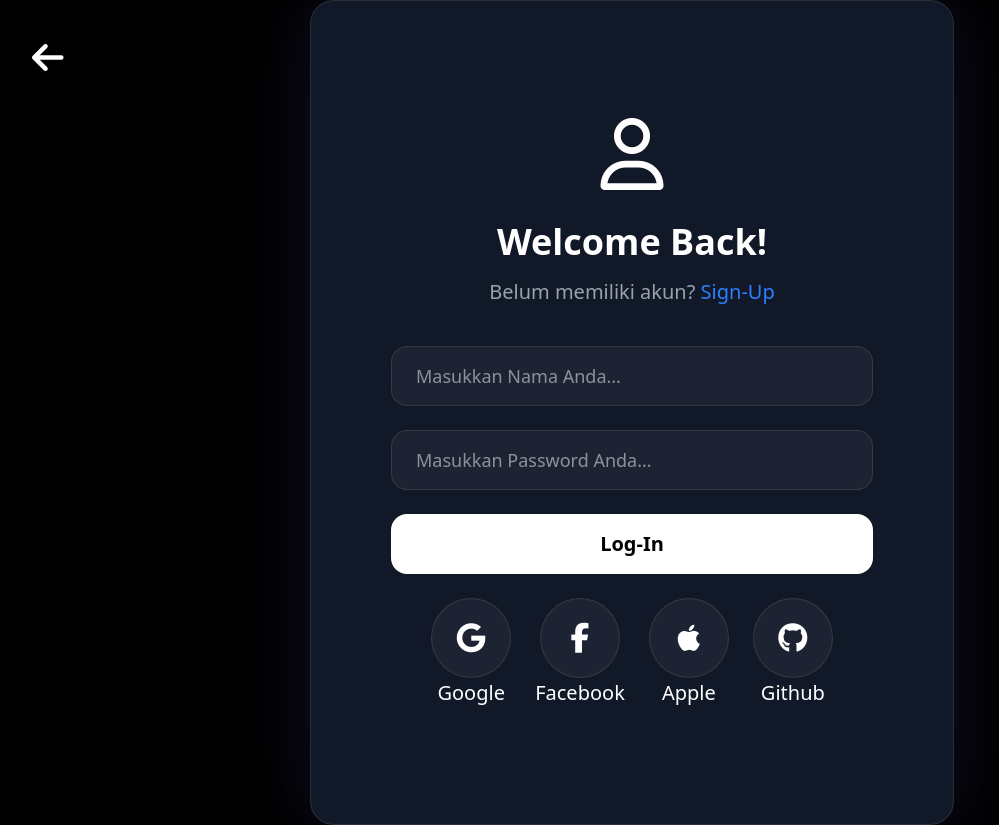
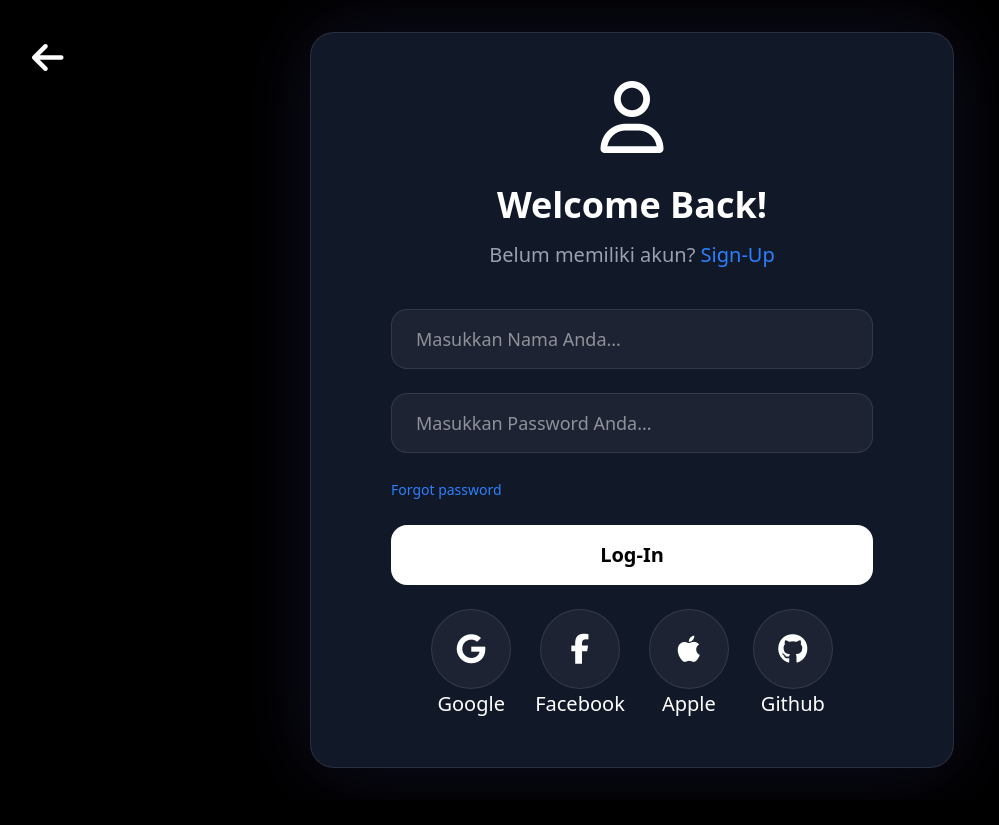
Before and after one commit to lieameed/aspirasi, a PHP site: page /php/login.php in a window 1280 px wide. Shown: the whole page, without its empty margins (8-1007 px from the left). After the commit the page ends 782 px from the top, so only its background shows below. Run offline with PHP 8.4, Linux system fonts and the light colour scheme.

Commit message:
feat: page

```diff
--- a/public/php/homepage.php
+++ b/public/php/homepage.php
@@ -1,7 +1,7 @@
 <!DOCTYPE html>
 <html lang="en">
 <head>
-    <title>Hompeg</title>
+    <title>Hompage</title>
     <link rel="stylesheet" href="https://cdnjs.cloudflare.com/ajax/libs/font-awesome/6.5.1/css/all.min.css">
     <link rel="stylesheet" href="/css/output.css">
 </head>
--- a/public/php/ide.php
+++ b/public/php/ide.php
@@ -23,11 +23,11 @@
 
                 <p class="text-gray-600">|</p>
 
-                <a href="php/login.php">
+                <a href="login.php">
                     <button class="w-[120px] h-[45px] bg-[#6366F1] rounded-xl hover:scale-105 transition-all font-semibold text-white">Log-In</button>
                 </a>
 
-                <a href="php/signup.php">
+                <a href="signup.php">
                     <button class="w-[120px] h-[45px] border-2 border-[#6366F1] text-[#6366F1] rounded-xl hover:scale-105 transition-all font-semibold">Sign-up</button>
                 </a>
             </div>
--- a/public/php/login.php
+++ b/public/php/login.php
@@ -9,7 +9,7 @@
 
     <a href="../index.php"><i class="fa-solid fa-arrow-left text-white absolute top-10 left-10 cursor-pointer text-4xl hover:text-white/10 transition-all"></i></a>
 
-    <form action="" class="w-full max-w-[644px] h-[825px] bg-[#111827] rounded-3xl shadow-[0_0_80px_rgba(99,102,241,0.15)] flex flex-col items-center justify-center border border-white/10">
+    <form action="" class="w-full max-w-[644px] py-12 bg-[#111827] rounded-3xl shadow-[0_0_80px_rgba(99,102,241,0.15)] flex flex-col items-center justify-center border border-white/10">
 
         <a href="homepage.php" class="inline-block">
             <i class="fa-regular fa-user text-7xl text-white mb-8"></i>
@@ -17,7 +17,7 @@
 
         <div class="text-center mb-10">
             <h1 class="text-white text-4xl font-bold mb-4">Welcome Back!</h1>
-            <p class="text-gray-400 text-xl">Belum memiliki akun? <span class="text-blue-500 cursor-pointer">Sign-Up</span></p>
+            <p class="text-gray-400 text-xl">Belum memiliki akun? <span class="text-blue-500 cursor-pointer"><a href="signup.php">Sign-Up</a></span></p>
         </div>
 
         <div class="w-full px-20">
@@ -26,6 +26,10 @@
 
         <div class="w-full px-20">
             <input type="password" placeholder="Masukkan Password Anda..." class="w-full h-[60px] bg-white/5 border border-white/10 rounded-2xl px-6 text-white text-lg outline-none focus:border-blue-500 transition-all mb-6">
+        </div>
+
+        <div class="w-full px-20 py-100 mb-6 text-right">
+            <a href="#" class="text-blue-500 text-sm hover:text-blue-400 transition-all cursor-pointer">Forgot password</a>
         </div>
 
         <div class="w-full px-20">
--- a/public/php/signup.php
+++ b/public/php/signup.php
@@ -9,13 +9,13 @@
 
     <a href="../index.php"><i class="fa-solid fa-arrow-left text-white absolute top-10 left-10 cursor-pointer text-4xl hover:text-white/10 transition-all"></i></a>
 
-    <form action="" class="w-full max-w-[644px] h-[825px] bg-[#111827] rounded-3xl shadow-[0_0_80px_rgba(99,102,241,0.15)] flex flex-col items-center pt-[50px] border border-white/10">
+    <form action="" class="w-full max-w-[644px] py-12 bg-[#111827] rounded-3xl shadow-[0_0_80px_rgba(99,102,241,0.15)] flex flex-col items-center pt-[50px] border border-white/10">
 
         <i class="fa-regular fa-user text-7xl text-white mb-8"></i>
 
         <div class="text-center mb-10">
             <h1 class="text-white text-4xl font-bold mb-4">Hello!</h1>
-            <p class="text-gray-400 text-xl">Sudah Memiliki Akun? <span class="text-blue-500 cursor-pointer">Log In</span></p>
+            <p class="text-gray-400 text-xl">Sudah Memiliki Akun? <span button class="text-blue-500 cursor-pointer"><a href="login.php">Log In</a></span></p>
         </div>
 
         <div class="w-full px-20">
```
